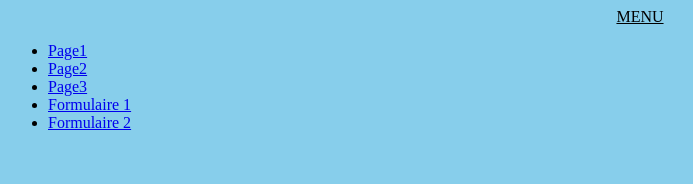
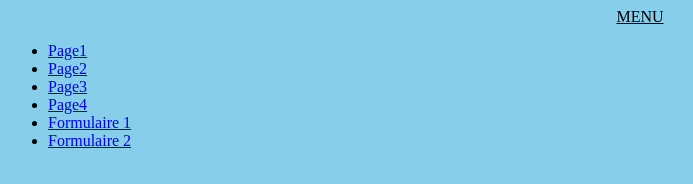
Before and after one commit to GEOSPAU/SITE.GEOSPAU, a plain HTML site: page b.html in a window 1280 px wide. Shown: the whole page, without its empty margins (0-693 px from the left). Drawn offline with Linux system fonts and the light colour scheme.

Commit message:
Update b.html

```diff
--- a/b.html
+++ b/b.html
@@ -10,8 +10,10 @@
                     <li><a href="page1.html" target="fenêtrec">Page1</a></li>
                     <li><a href="page2.html" target="fenêtrec">Page2</a></li>
                     <li><a href="page3.html" target="fenêtrec">Page3</a></li>
+                    <li><a href="page4.html" target="fenêtrec">Page4</a></li>
                     <li><a href="formulaire1.html" target="fenêtrec">Formulaire 1</a></li>
                     <li><a href="formulaire2.html" target="fenêtrec">Formulaire 2</a></li>
+
 
                 </ul>
             </nav>
```
